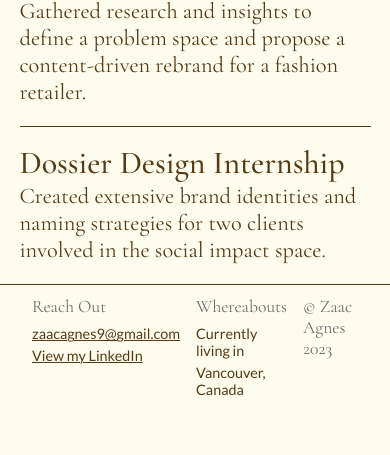
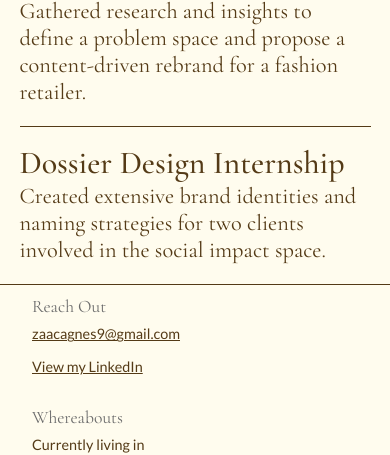
Before and after one commit to zaac9/Zaac-Agnes, a plain HTML site: page index.html in a window 390 px wide. Shown: the part 634-1089 px from the top of the page. Before the commit the page ends 1066 px from the top, so only its background shows below. Drawn offline with nearby package versions, Linux system fonts and the light colour scheme.

Commit message:
Add files via upload

```diff
--- a/css/media.css
+++ b/css/media.css
@@ -123,6 +123,20 @@
     .project-display-img{
         display: none;
     }
+    .footer-container{
+        flex-flow: column nowrap;
+        justify-content: space-between;
+        gap: 1rem;
+    }
+    .footer-content{
+        padding-bottom: 1rem;
+    }
+    .footer-width{
+        width: 100%;
+    }
+    #footer-adjust{
+        padding-bottom: 0.3rem;
+    }
 }
 
 
--- a/css/style.css
+++ b/css/style.css
@@ -142,9 +142,9 @@ footer{
     gap: 1rem;
     padding: 0 2rem; /*line up with hero content (about paragraph) */
 }
-/* .footer-flex{
-    flex-basis: 33.33%;
-} */
+.footer-width{
+    width: 33%;
+}
 .footer-title{
     font-family: var(--serifs);
     font-size: 1.1rem;
--- a/index.html
+++ b/index.html
@@ -126,7 +126,7 @@
             <!-- <div class="footer-flex" id="footer-empty">
 
             </div> -->
-            <div class="footer-flex" id="footer-connect">
+            <div class="footer-flex footer-width" id="footer-connect">
                 <p class="footer-title">Reach Out</p>
                 <p class="footer-content">
                     <a href="mailto:zaacagnes9@gmail.com">zaacagnes9@gmail.com</a>
@@ -135,9 +135,9 @@
                     <a href="https://www.linkedin.com/in/zaac-agnes">View my LinkedIn</a>
                 </p>
             </div>
-            <div class="footer-flex rain-main" id="footer-location">
+            <div class="footer-flex footer-width rain-main" id="footer-location">
                 <p class="footer-title">Whereabouts</p>
-                <p class="footer-content">Currently living in </p>
+                <p class="footer-content" id="footer-adjust">Currently living in </p>
                 <p class="footer-content">Vancouver, Canada <span id="rain-text">(it rains a lot)</span></p>
                 <div id="hover-content-rain">
                     <img class="img-hover display-img-adjust-rain" id="rain_img" src="img/home/rain-2.gif" alt="" width="120">
```
